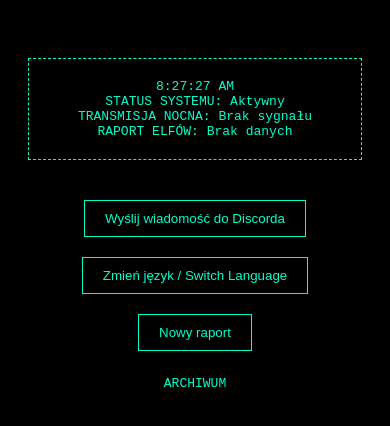
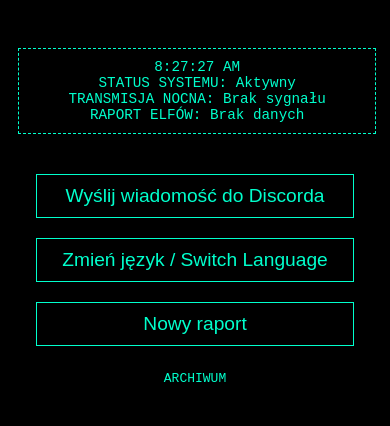
Before and after one commit to CamileGX/camilegx.github.io, a plain HTML site: page index.html in a window 390 px wide. Drawn offline with Linux system fonts and the light colour scheme.

Commit message:
Add files via upload

```diff
--- a/index.html
+++ b/index.html
@@ -2,7 +2,8 @@
 <html lang="pl" id="lang-root">
 <head>
   <meta charset="UTF-8">
-  <title>DexieNOC 2.1 - Raporty Elfów</title>
+  <meta name="viewport" content="width=device-width, initial-scale=1.0">
+  <title>DexieNOC 2.2 - Raporty Elfów Mobile</title>
   <link rel="stylesheet" href="style.css">
   <script src="lang.js" defer></script>
   <script src="lore.js" defer></script>
--- a/style.css
+++ b/style.css
@@ -22,3 +22,22 @@ a {
   color: #00ffcc;
   text-decoration: none;
 }
+
+/* Responsive Mobile View */
+@media (max-width: 600px) {
+  body {
+    padding: 10px;
+  }
+  #hud {
+    width: 95%;
+    padding: 10px;
+  }
+  button {
+    width: 90%;
+    margin-top: 10px;
+    font-size: 1.2em;
+  }
+  #clock, #status, #broadcast, #lore {
+    font-size: 1.1em;
+  }
+}
```
Also changed, not shown: log.html (+1 -1 lines).
